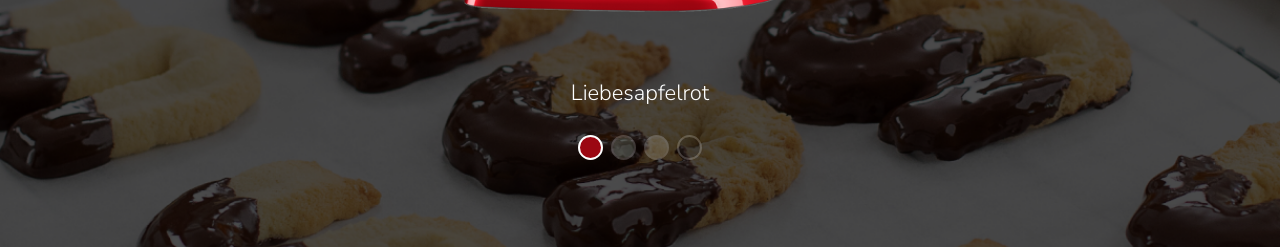
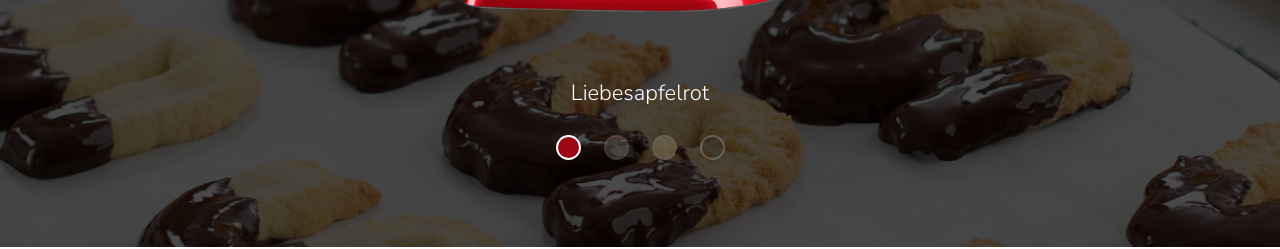
Before and after one commit to Harrisong-Gutierrez/landing-developing, a Next.js app in the folder kitchenaid/: page / in a window 1280 px wide. Shown: the part 2740-2989 px from the top of the page. Built offline with nearby package versions, Linux system fonts and the light colour scheme.

Commit message:
working home

```diff
--- a/kitchenaid/styles/scss/components/_carousel.scss
+++ b/kitchenaid/styles/scss/components/_carousel.scss
@@ -110,7 +110,6 @@
   }
 
   .swiper-button-next {
-
     color: $white;
     margin-right: 13.5px;
     @include media-breakpoint-up(lg) {
@@ -119,13 +118,18 @@
     }
   }
   .swiper-button-prev {
-
     color: $white;
     margin-right: 13.5px;
     @include media-breakpoint-up(lg) {
       margin-left: 536px;
       color: $white;
     }
+  }
+
+  .swiper-pagination-horizontal {
+    gap: 15px;
+    display: flex;
+    justify-content: center
   }
 
   .swiper-pagination-horizontal {
```
Also changed, not shown: kitchenaid/styles/css/main.css, 1 other file (tests, documents, lock files or other folders).
